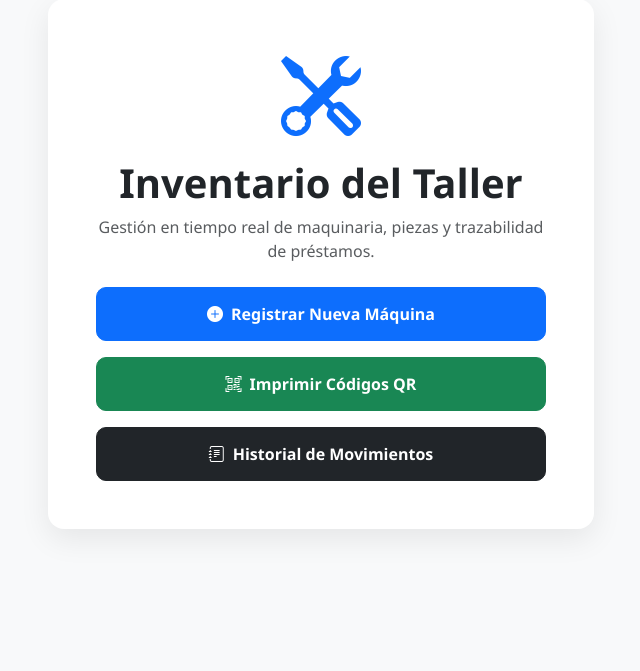
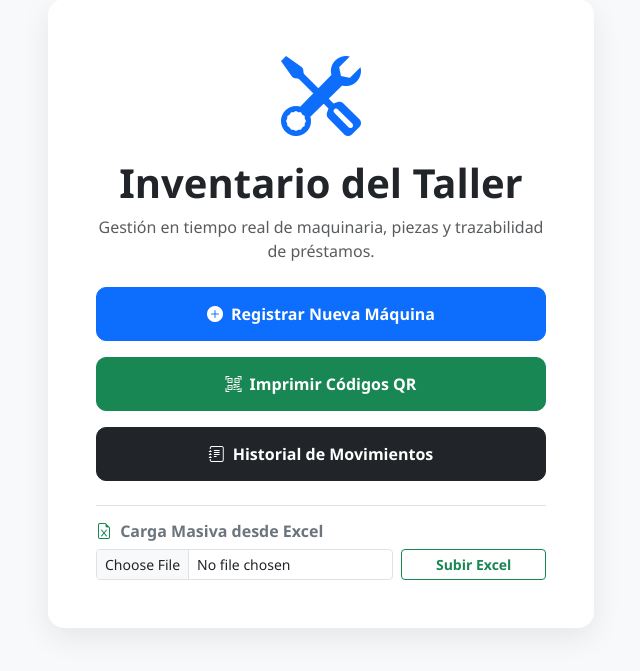
Before and after one commit to bryanyael/inventario-taller, a Flask app: page / in a window 1280 px wide. Shown: the part 49-720 px from the top of the page, without its empty margins (319-959 px from the left). Run offline with Flask 3, Linux system fonts and the light colour scheme.

Commit message:
Update inicio.html

```diff
--- a/templates/inicio.html
+++ b/templates/inicio.html
@@ -4,13 +4,29 @@
     <meta charset="UTF-8">
     <meta name="viewport" content="width=device-width, initial-scale=1.0">
     <title>Control de Inventario - Taller</title>
+    <!-- Bootstrap 5 CSS e Iconos -->
     <link href="https://cdn.jsdelivr.net/npm/bootstrap@5.3.0/dist/css/bootstrap.min.css" rel="stylesheet">
     <link rel="stylesheet" href="https://cdn.jsdelivr.net/npm/bootstrap-icons@1.11.0/font/bootstrap-icons.css">
     <style>
-        body { background-color: #f8f9fa; font-family: 'Segoe UI', system-ui, -apple-system, sans-serif; }
-        .hero-card { border: none; border-radius: 16px; box-shadow: 0 10px 30px rgba(0,0,0,0.08); }
-        .btn-action { padding: 14px 20px; font-weight: 600; border-radius: 10px; transition: all 0.2s ease; }
-        .btn-action:hover { transform: translateY(-2px); box-shadow: 0 4px 12px rgba(0,0,0,0.15); }
+        body {
+            background-color: #f8f9fa;
+            font-family: 'Segoe UI', system-ui, -apple-system, sans-serif;
+        }
+        .hero-card {
+            border: none;
+            border-radius: 16px;
+            box-shadow: 0 10px 30px rgba(0,0,0,0.08);
+        }
+        .btn-action {
+            padding: 14px 20px;
+            font-weight: 600;
+            border-radius: 10px;
+            transition: all 0.2s ease;
+        }
+        .btn-action:hover {
+            transform: translateY(-2px);
+            box-shadow: 0 4px 12px rgba(0,0,0,0.15);
+        }
     </style>
 </head>
 <body>
@@ -18,13 +34,16 @@
         <div class="row justify-content-center">
             <div class="col-md-8 col-lg-6">
                 <div class="card hero-card bg-white p-4 p-md-5 text-center">
+
+                    <!-- Encabezado -->
                     <div class="mb-3 text-primary">
                         <i class="bi bi-tools display-1"></i>
                     </div>
                     <h1 class="fw-bold text-dark mb-2">Inventario del Taller</h1>
                     <p class="text-muted mb-4">Gestión en tiempo real de maquinaria, piezas y trazabilidad de préstamos.</p>
 
-                    <div class="d-grid gap-3">
+                    <!-- Menú de Opciones Principales -->
+                    <div class="d-grid gap-3 mb-4">
                         <a href="/admin/nueva_maquina" class="btn btn-primary btn-action">
                             <i class="bi bi-plus-circle-fill me-2"></i>Registrar Nueva Máquina
                         </a>
@@ -35,6 +54,24 @@
                             <i class="bi bi-journal-text me-2"></i>Historial de Movimientos
                         </a>
                     </div>
+
+                    <!-- Sección de Carga Masiva desde Excel -->
+                    <div class="pt-3 border-top text-start">
+                        <h6 class="fw-bold text-secondary mb-2">
+                            <i class="bi bi-file-earmark-excel text-success me-1"></i> Carga Masiva desde Excel
+                        </h6>
+                        <form action="/admin/cargar_excel" method="POST" enctype="multipart/form-data" class="row g-2 align-items-center">
+                            <div class="col-8">
+                                <input type="file" name="archivo_excel" accept=".xlsx, .xls, .csv" class="form-control form-control-sm" required>
+                            </div>
+                            <div class="col-4">
+                                <button type="submit" class="btn btn-outline-success btn-sm w-100 fw-bold">
+                                    Subir Excel
+                                </button>
+                            </div>
+                        </form>
+                    </div>
+
                 </div>
             </div>
         </div>
```
